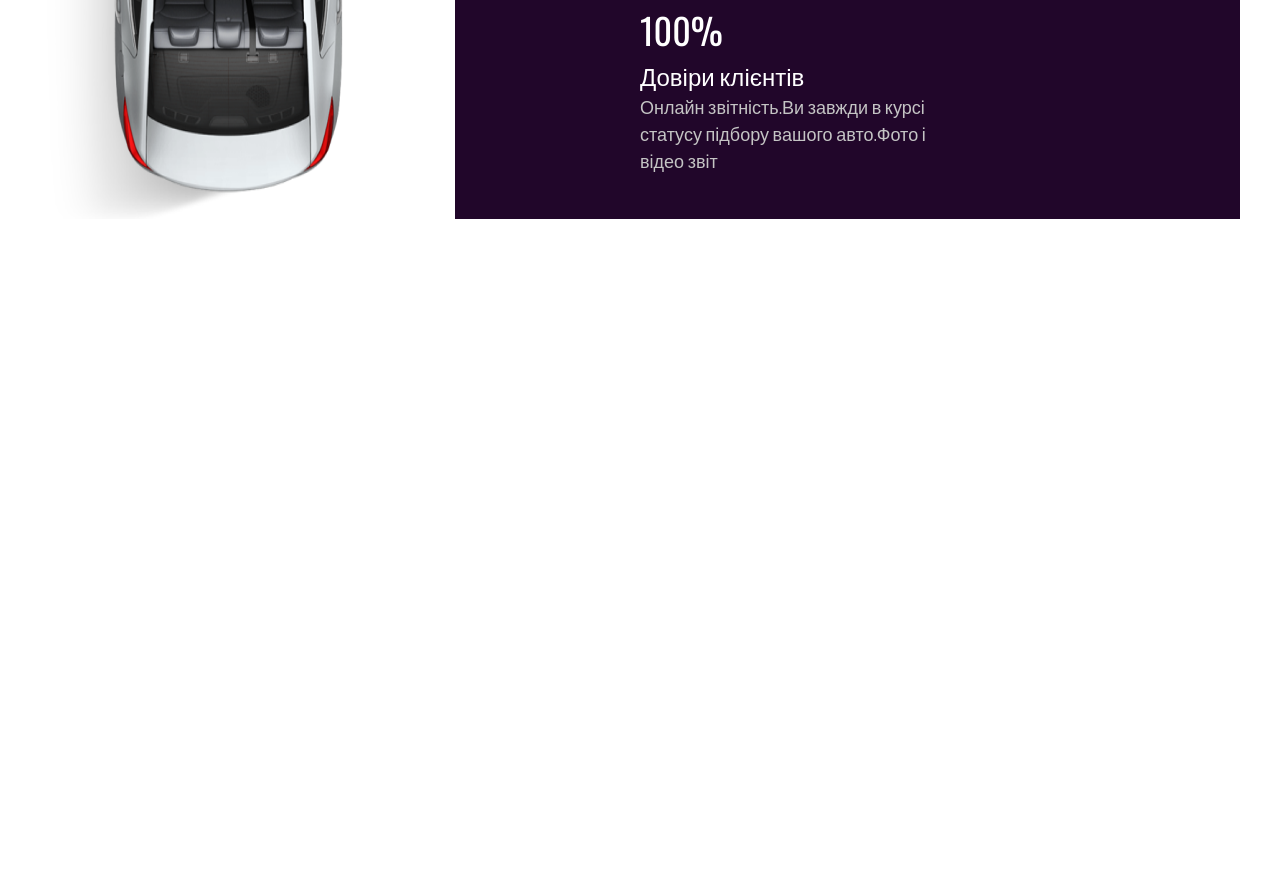
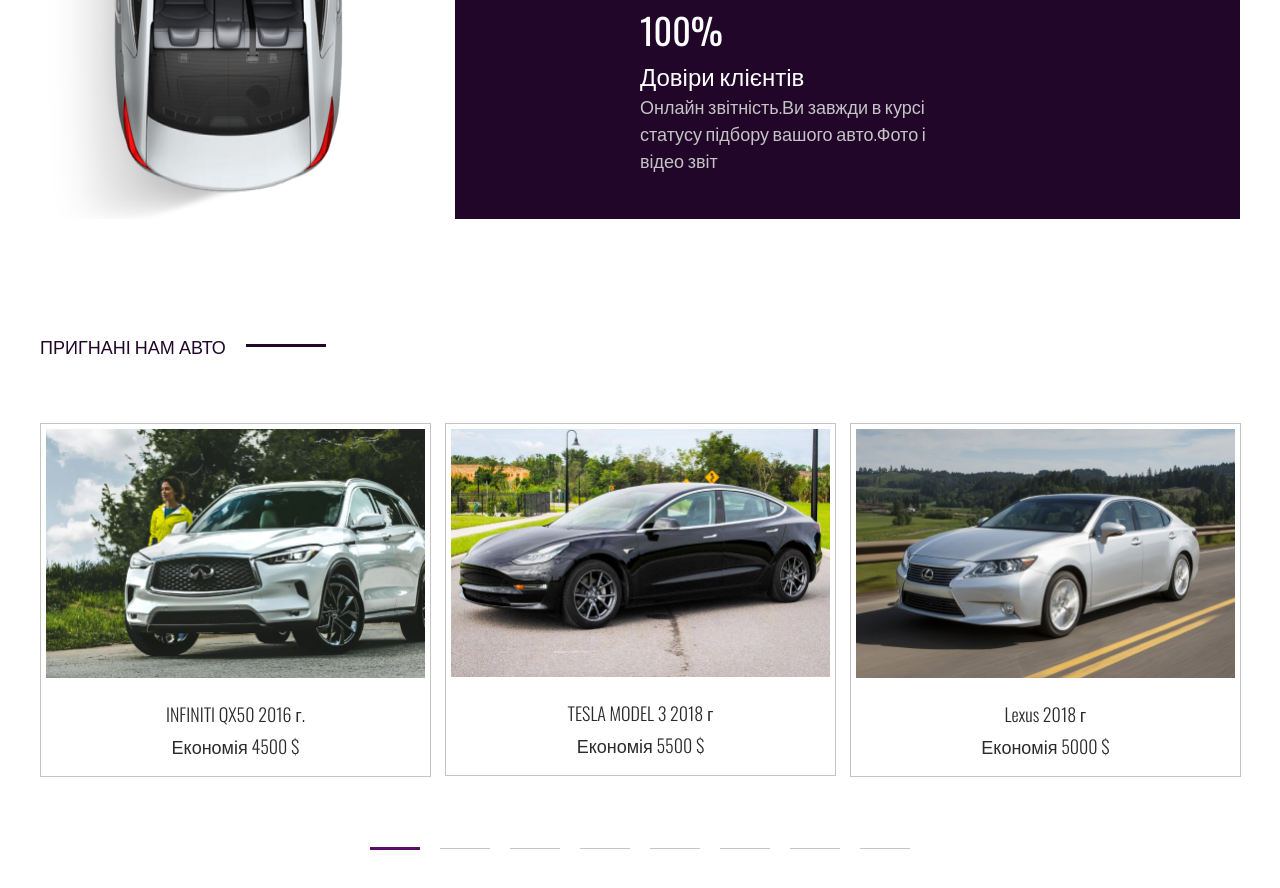
Before and after one commit to BigHeadliner/cars-from-usa, a plain HTML site: page index.html in a window 1280 px wide. Shown: the part 2386-3274 px from the top of the page. Before the commit the page ends 2705 px from the top, so only its background shows below. Drawn offline with nearby package versions, Linux system fonts and the light colour scheme.

Commit message:
carousel section ready

```diff
--- a/css/style.css
+++ b/css/style.css
@@ -270,3 +270,61 @@
  .benefits__item-text{
     color: #C4C4C4;
  }
+
+ .carousel{
+    margin-bottom: 100px;
+ }
+
+ .carousel__inner{
+   margin: 0 -7px;
+ }
+
+ .carousele__item{
+    margin: 0 7px;
+ }
+
+
+ .carousele__item-box{
+    border:1px solid #C4C4C4;
+    padding: 5px 5px 16px 5px;
+    text-align: center;
+    transition: all .5s;
+ }
+
+ .carousele__item-box:hover{
+    color:#fff;
+    background-color: #5A0D67;
+    border-color:#5A0D67;
+ }
+
+ .carousele__item-img{
+    max-width:100%;
+    margin-bottom: 23px;
+ }
+
+ .carousele__item-title{
+   font-weight: 300;
+   margin-bottom: 5px;
+ }
+
+ .carousel .slick-dots{
+    display:flex;
+    justify-content: center;
+    margin-top: 50px;
+    list-style:none;
+ }
+
+ .carousel .slick-dots button {
+    font-size: 0;
+    border: none;
+    padding: 0;
+    margin: 0 10px;
+    background-color:#c4c4c4;
+    width: 50px;
+    height: 1px;
+ }
+
+ .carousel .slick-active button {
+   background-color:#5A0D67;
+   height:3px;
+ }
--- a/index.html
+++ b/index.html
@@ -162,6 +162,79 @@
      </div>
   </section>
 
+  <section class="carousel">
+    <div class="container">
+      <h2 class="title">ПРИГНАНІ НАМ АВТО</h2>
+      <div class="carousel__inner">
+
+         <div class="carousele__item">
+           <div class="carousele__item-box">
+              <img class="carousele__item-img" src="images/carousel/1.jpg" alt="">
+              <h4 class="carousele__item-title">INFINITI QX50 2016 г.</h4>
+              <p class="carousele__item-text">Економія 4500 $</p>
+           </div>
+         </div>
+
+         <div class="carousele__item">
+          <div class="carousele__item-box">
+             <img class="carousele__item-img" src="images/carousel/2.jpg" alt="">
+             <h4 class="carousele__item-title">TESLA MODEL 3 2018 г</h4>
+             <p class="carousele__item-text">Економія 5500 $</p>
+          </div>
+        </div>
+
+        <div class="carousele__item">
+          <div class="carousele__item-box">
+             <img class="carousele__item-img" src="images/carousel/3.jpg" alt="">
+             <h4 class="carousele__item-title">Lexus 2018 г</h4>
+             <p class="carousele__item-text">Економія 5000 $</p>
+          </div>
+        </div>
+
+        <div class="carousele__item">
+          <div class="carousele__item-box">
+             <img class="carousele__item-img" src="images/carousel/1.jpg" alt="">
+             <h4 class="carousele__item-title">INFINITI QX50 2016 г.</h4>
+             <p class="carousele__item-text">Економія 4500 $</p>
+          </div>
+        </div>
+
+        <div class="carousele__item">
+         <div class="carousele__item-box">
+            <img class="carousele__item-img" src="images/carousel/2.jpg" alt="">
+            <h4 class="carousele__item-title">TESLA MODEL 3 2018 г</h4>
+            <p class="carousele__item-text">Економія 5500 $</p>
+         </div>
+       </div>
+
+       <div class="carousele__item">
+         <div class="carousele__item-box">
+            <img class="carousele__item-img" src="images/carousel/3.jpg" alt="">
+            <h4 class="carousele__item-title">Lexus 2018 г</h4>
+            <p class="carousele__item-text">Економія 5000 $</p>
+         </div>
+       </div>
+
+       <div class="carousele__item">
+        <div class="carousele__item-box">
+           <img class="carousele__item-img" src="images/carousel/2.jpg" alt="">
+           <h4 class="carousele__item-title">TESLA MODEL 3 2018 г</h4>
+           <p class="carousele__item-text">Економія 5500 $</p>
+        </div>
+      </div>
+
+      <div class="carousele__item">
+        <div class="carousele__item-box">
+           <img class="carousele__item-img" src="images/carousel/3.jpg" alt="">
+           <h4 class="carousele__item-title">Lexus 2018 г</h4>
+           <p class="carousele__item-text">Економія 5000 $</p>
+        </div>
+      </div>
+
+      </div>
+    </div>
+  </section>
+
   <script src="https://ajax.googleapis.com/ajax/libs/jquery/3.4.1/jquery.min.js"></script>
   <script src="js/slick.min.js"></script>
   <script src="js/jquery.fancybox.min.js"></script>
--- a/js/main.js
+++ b/js/main.js
@@ -1,3 +1,7 @@
 $(function(){
-
-});
+ $('.carousel__inner').slick({
+    arrows: false,
+    dots:true,
+    slidesToShow: 3,
+ });
+})
```
Also changed, not shown: images/carousel/1.jpg (added), images/carousel/2.jpg (added), images/carousel/3.jpg (added).
